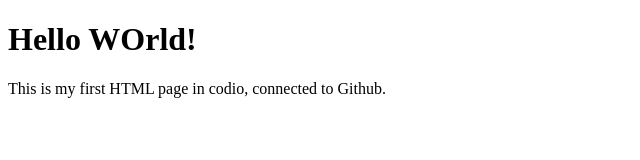
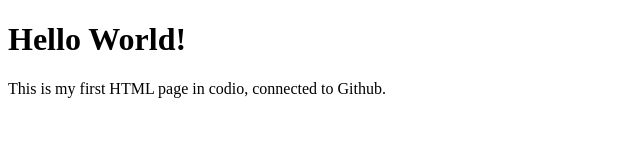
Before and after one commit to LLoydR24/html-file, a plain HTML site: page index.html in a window 1280 px wide. Shown: the full height of the page, 0-640 px from the left. Drawn offline with Linux system fonts and the light colour scheme.

```diff
--- a/index.html
+++ b/index.html
@@ -6,7 +6,7 @@
             <title>My Basic HTML Page</title>
     </head>
     </body>
-        <h1>Hello WOrld!</h1>
+        <h1>Hello World!</h1>
         <p>This is my first HTML page in codio, connected to Github.</p>
     </body>
     </html>
```
